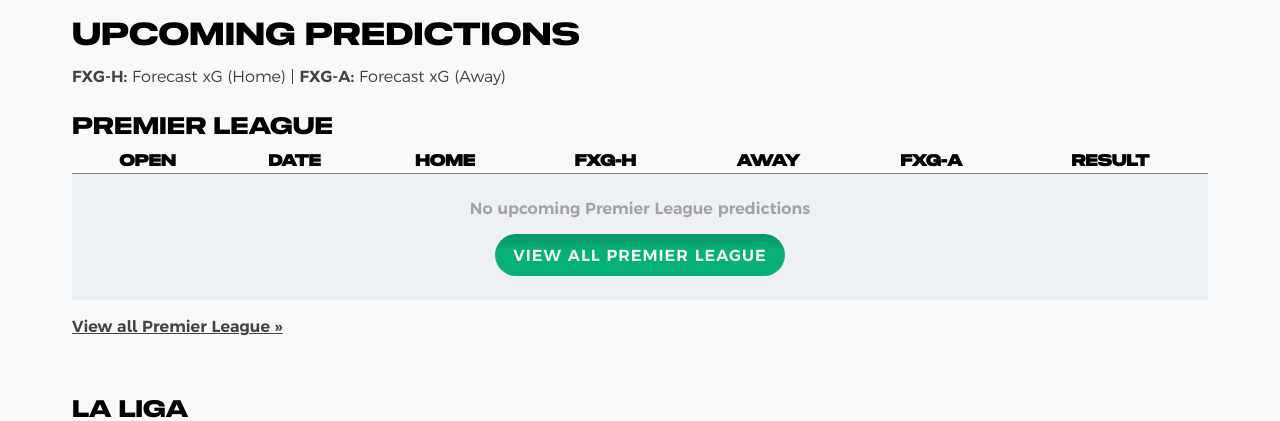
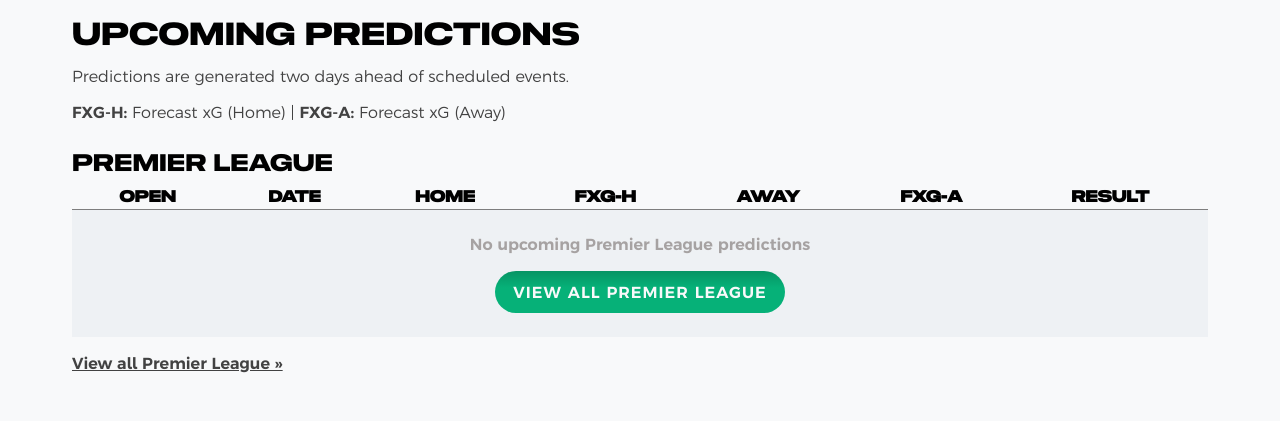
Before and after one commit to juancoquet/goallens, a Django app: page /predictions/upcoming/ in a window 1280 px wide. Shown: the part 81-502 px from the top of the page. Run offline with Django 4.2, Linux system fonts and the light colour scheme; data that the repository does not hold is empty.

Commit message:
add upcoming prediction schedule disclaimer

```diff
--- a/templates/prediction_upcoming.html
+++ b/templates/prediction_upcoming.html
@@ -10,6 +10,8 @@
 
 {% block content %}
 <h1>Upcoming Predictions</h1>
+
+<p><span class="text--thin">Predictions are generated two days ahead of scheduled events.</span></p>
 
 <p class="table-key">FXG-H: <span class="text--thin">Forecast xG (Home) | </span>FXG-A: <span class="text--thin">Forecast xG (Away)</span></p>
 
```
